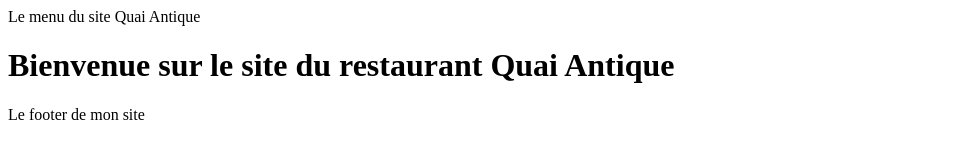
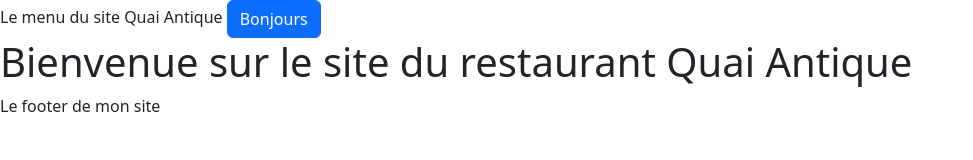
Before and after one commit to diegoply/Projet-Front-Fil-Rouge, a website with bundled scripts: page index.html in a window 1280 px wide. Shown: the whole page, without its empty margins (0-973 px from the left). Built offline with nearby package versions, Linux system fonts and the light colour scheme; files whose address does not match are found by name.

Commit message:
installl bootstrap

```diff
--- a/index.html
+++ b/index.html
@@ -3,11 +3,15 @@
 <head>
     <meta charset="UTF-8">
     <meta name="viewport" content="width=device-width, initial-scale=1.0">
+    <link rel="stylesheet" href="./node_modules/bootstrap/dist/css/bootstrap.min.css"/>
+    <link rel="stylesheet" href="./node_modules/bootstrap-icons/font/bootstrap-icons.css"/>
+    <link rel="stylesheet" href="scss/main.css"/>
     <title>Document</title>
 </head>
 <body>
     <header>
         Le menu du site Quai Antique
+        <button class="btn btn-primary">Bonjours</button>
     </header>
 
     <main id="main-page">
@@ -20,5 +24,6 @@
 
 
     <script type="module" src="Router/router.js"></script>
+    <script src="./node_modules/bootstrap/dist/js/bootstrap.bundle.min.js"></script>
 </body>
 </html>
```
Also changed, not shown: package.json (added, +15 -0 lines), 1 other file.
